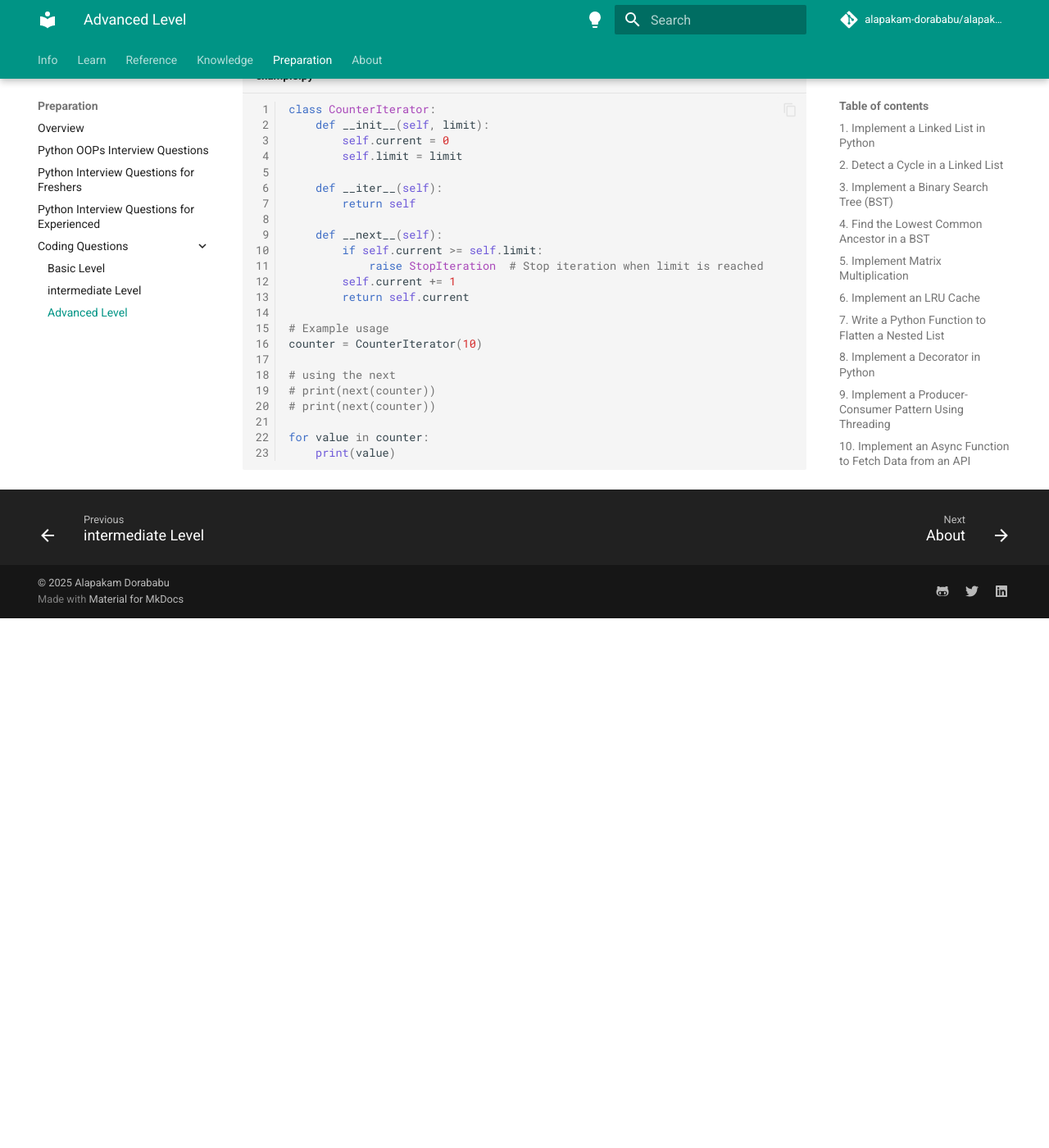
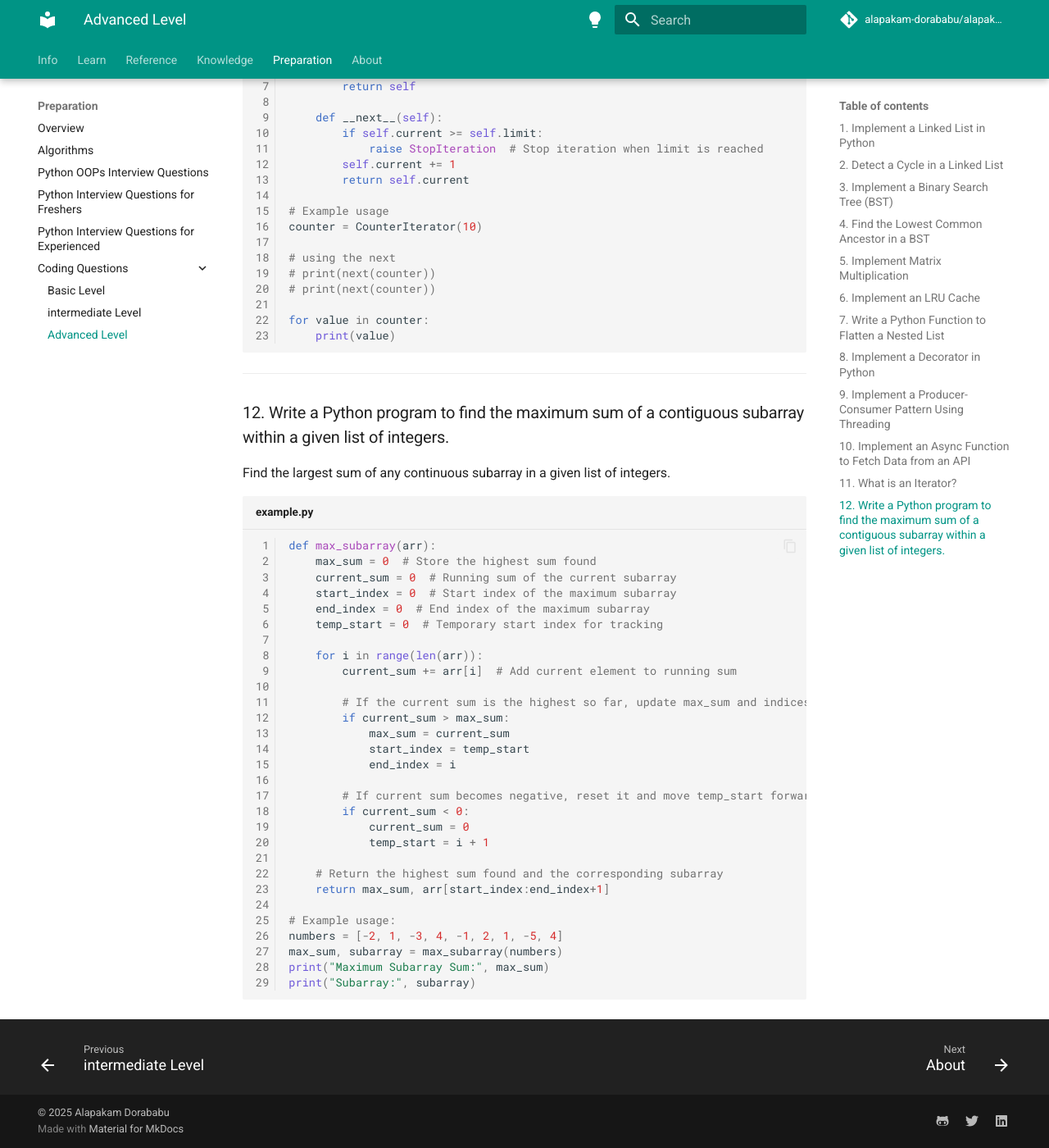
Before and after one commit to alapakam-dorababu/alapakam-notebook, an MkDocs documentation site: the page built from docs/preparation/python-coding-questions-for-advanced-level.md, in a window 1280 px wide and 1400 px high, scrolled down 7729 px. Shown: the whole window at 82% size. Built offline with MkDocs 1.6.1 and Material for MkDocs 9.7.7, drawn with Linux system fonts in a browser that asks for light colours; comment, search, counter and statistics services are not loaded; before the commit the page ends 8483 px from its top, so only the background shows below that.

Commit message:
algorithms section added

````diff
--- a/docs/preparation/python-coding-questions-for-advanced-level.md
+++ b/docs/preparation/python-coding-questions-for-advanced-level.md
@@ -4,7 +4,7 @@
 
 ---
 
-## 1. Implement a Linked List in Python
+### 1. Implement a Linked List in Python
 
 A linked list is a linear data structure in which elements (nodes) are stored in a chain-like manner, with each node containing data and a reference to the next node.
 
@@ -49,7 +49,7 @@
 
 ---
 
-## 2. Detect a Cycle in a Linked List
+### 2. Detect a Cycle in a Linked List
 
 A cycle in a linked list occurs when a node’s `next` pointer points back to a previous node, forming a loop. Floyd’s cycle-finding algorithm (Tortoise and Hare algorithm) is used to detect cycles.
 
@@ -76,7 +76,7 @@
 
 ---
 
-## 3. Implement a Binary Search Tree (BST)
+### 3. Implement a Binary Search Tree (BST)
 
 A Binary Search Tree (BST) is a tree data structure where each node has at most two children, with left children containing smaller values and right children containing larger values.
 
@@ -122,7 +122,7 @@
 
 ---
 
-## 4. Find the Lowest Common Ancestor in a BST
+### 4. Find the Lowest Common Ancestor in a BST
 
 The Lowest Common Ancestor (LCA) of two nodes in a BST is the deepest node that has both nodes as descendants.
 
@@ -147,7 +147,7 @@
 
 ---
 
-## 5. Implement Matrix Multiplication
+### 5. Implement Matrix Multiplication
 
 Matrix multiplication is a mathematical operation that produces a new matrix by multiplying two matrices.
 
@@ -168,7 +168,7 @@
 
 ---
 
-## 6. Implement an LRU Cache
+### 6. Implement an LRU Cache
 
 An LRU (Least Recently Used) Cache is a data structure that removes the least recently accessed items when full.
 
@@ -204,7 +204,7 @@
 
 ---
 
-## 7. Write a Python Function to Flatten a Nested List
+### 7. Write a Python Function to Flatten a Nested List
 
 A nested list is a list containing other lists as elements. Flattening a nested list involves converting it into a single-level list.
 
@@ -229,7 +229,7 @@
 
 ---
 
-## 8. Implement a Decorator in Python
+### 8. Implement a Decorator in Python
 
 A decorator is a function that modifies another function without changing its structure.
 
@@ -257,7 +257,7 @@
 
 ---
 
-## 9. Implement a Producer-Consumer Pattern Using Threading
+### 9. Implement a Producer-Consumer Pattern Using Threading
 
 The Producer-Consumer pattern is a common concurrency pattern where a producer thread generates data and a consumer thread processes it.
 
@@ -304,7 +304,7 @@
 
 ---
 
-## 10. Implement an Async Function to Fetch Data from an API
+### 10. Implement an Async Function to Fetch Data from an API
 
 Asynchronous programming allows non-blocking execution of tasks. The `asyncio` and `aiohttp` libraries help perform asynchronous HTTP requests.
 
@@ -338,7 +338,7 @@
 ---
 
 
-## 11. What is an Iterator?
+### 11. What is an Iterator?
 
 An **iterator** in Python is an object that implements two methods:
 
@@ -382,3 +382,41 @@
 for value in counter:
     print(value)
 ```
+
+---
+
+### 12. Write a Python program to find the maximum sum of a contiguous subarray within a given list of integers.
+
+Find the largest sum of any continuous subarray in a given list of integers.
+
+```python linenums="1" title="example.py"
+def max_subarray(arr):
+    max_sum = 0  # Store the highest sum found
+    current_sum = 0  # Running sum of the current subarray
+    start_index = 0  # Start index of the maximum subarray
+    end_index = 0  # End index of the maximum subarray
+    temp_start = 0  # Temporary start index for tracking
+
+    for i in range(len(arr)):
+        current_sum += arr[i]  # Add current element to running sum
+
+        # If the current sum is the highest so far, update max_sum and indices
+        if current_sum > max_sum:
+            max_sum = current_sum
+            start_index = temp_start
+            end_index = i
+
+        # If current sum becomes negative, reset it and move temp_start forward
+        if current_sum < 0:
+            current_sum = 0
+            temp_start = i + 1
+
+    # Return the highest sum found and the corresponding subarray
+    return max_sum, arr[start_index:end_index+1]
+
+# Example usage:
+numbers = [-2, 1, -3, 4, -1, 2, 1, -5, 4]
+max_sum, subarray = max_subarray(numbers)
+print("Maximum Subarray Sum:", max_sum)
+print("Subarray:", subarray)
+```
--- a/mkdocs.yml
+++ b/mkdocs.yml
@@ -127,6 +127,7 @@
     - Docker Commands: docker/docker-commands.md
   - Preparation:
     - Overview: preparation/index.md
+    - Algorithms: preparation/algorithms.md
     - Python OOPs Interview Questions: preparation/python-oops-interview-questions.md
     - Python Interview Questions for Freshers: preparation/python-interview-questions-for-freshers.md
     - Python Interview Questions for Experienced: preparation/python-interview-questions-for-experienced.md
````
Also changed, not shown: docs/preparation/algorithms.md (added, +137 -0 lines), docs/preparation/python-oops-interview-questions.md (+8 -8 lines).
